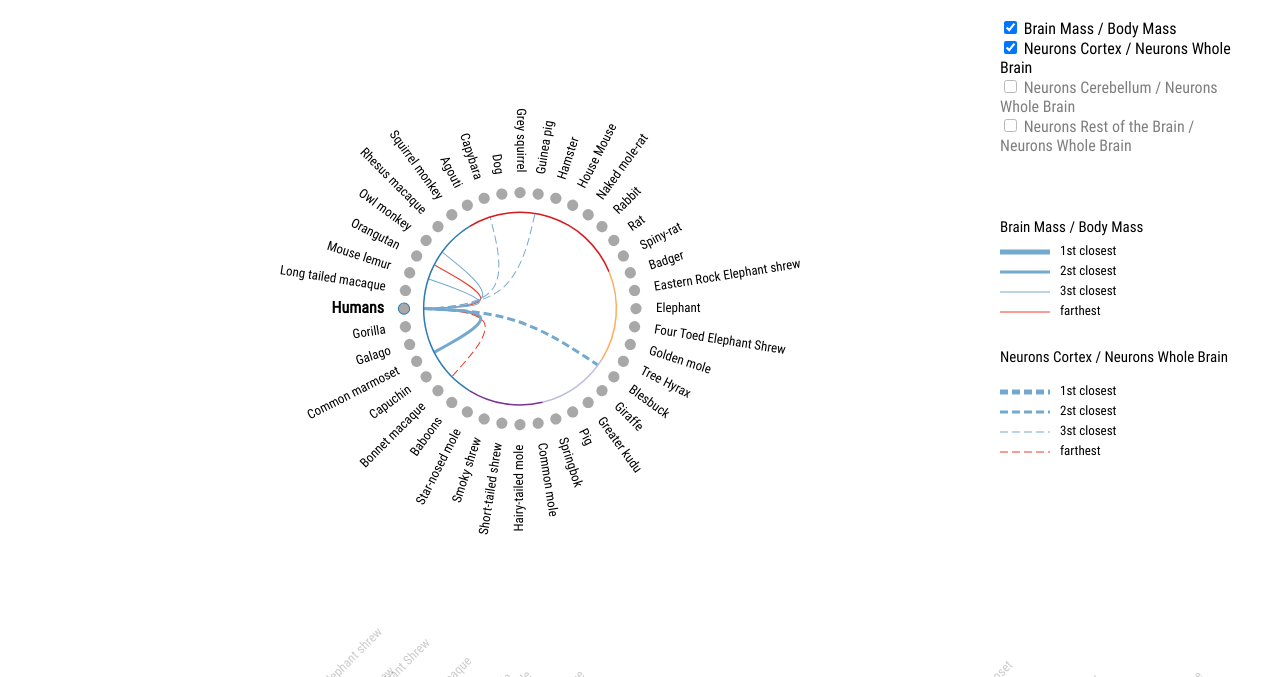
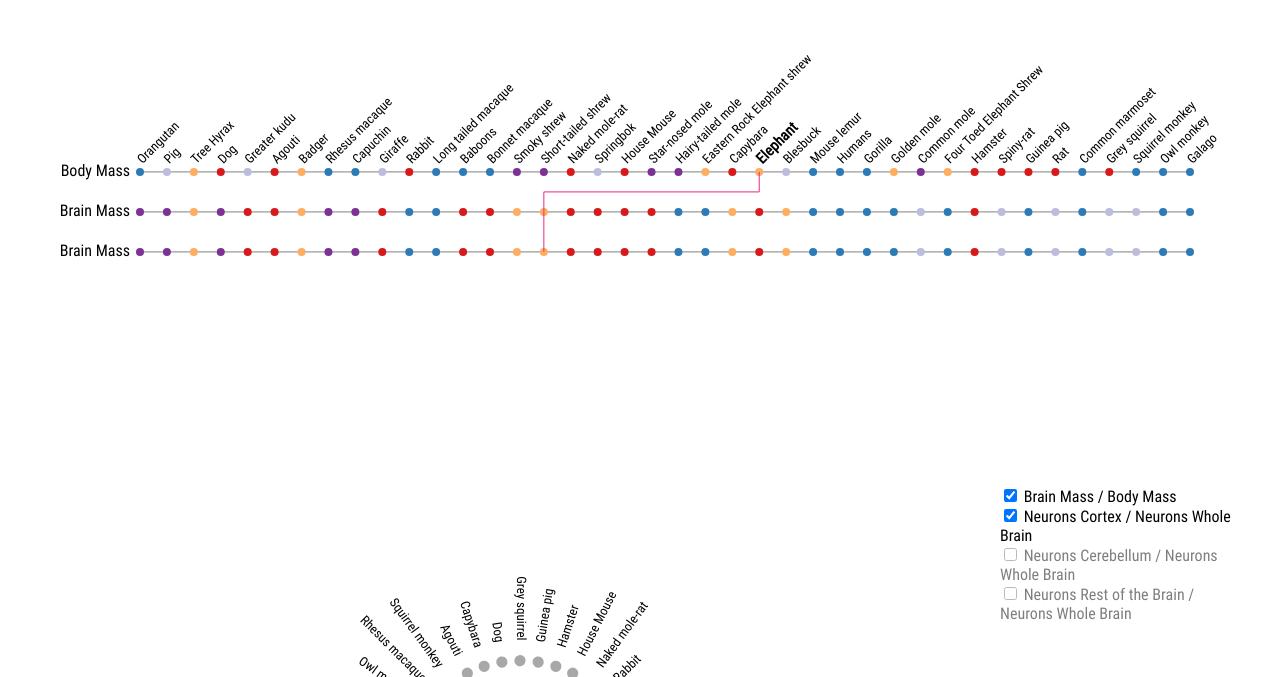
Before and after one commit to info-design-lab/neurons, a plain HTML site: page index.html in a window 1280 px wide. Shown: the part 61-738 px from the top of the page. Drawn offline with Linux system fonts and the light colour scheme.

Commit message:
implemented rank diagram

```diff
--- a/index.html
+++ b/index.html
@@ -10,6 +10,7 @@
 	<body>
 		<div class="cover">
 			<h1>Which species is similar to other species</h1>
+			<div id="rank-diagram"></div>
 			<div class="row">
 				<div class="column1">
 					<div id="chord-diagram"></div>
@@ -23,8 +24,9 @@
 					<div id="chord-legend"></div>
 				</div>
 			</div>
-			<div id="rank-diagram"></div>
+			<div id="linear-diagram"></div>
 		</div>
 		<script src="js/chord.js">  </script>
+		<script src="js/rank.js">  </script>
 	</body>
 </html>
--- a/js/chord.js
+++ b/js/chord.js
@@ -204,8 +204,8 @@ function makeChordVis(error, data){
         top: 45,
         bottom: 0
     }
-    const rank_vis_width = document.getElementById("rank-diagram").offsetWidth - rank_margin.left - rank_margin.right;
-    var rank_svg = d3.select('#rank-diagram')
+    const rank_vis_width = document.getElementById("linear-diagram").offsetWidth - rank_margin.left - rank_margin.right;
+    var rank_svg = d3.select('#linear-diagram')
                 .append('svg')
                 .attr('width', rank_vis_width + rank_margin.left + rank_margin.right)
                 .attr('height', rank_vis_height + rank_margin.top + rank_margin.bottom)
--- /dev/null
+++ b/js/rank.js
@@ -0,0 +1,177 @@
+var rank_types =[
+    ["Body Mass", null, null],
+    ["Brain Mass", null, null],
+    ["Brain Mass", null, null],
+];
+
+rank_hover_index = 0;
+
+queue()
+    .defer(d3.csv, 'data/data.csv')
+    .await(makeRankVis);
+
+function makeRankVis(error, data){
+    if(error){
+        console.log(error);
+    }
+
+    data.forEach(function(d){
+        d["Body Mass"] = parseInt(d["Body Mass"].replace(",", " "));
+        d["Brain Mass"] = parseInt(d["Brain Mass"].replace(",", " "));
+        d["Neurons Cortex"] = parseInt(d["Neurons Cortex"].replace(",", " "));
+        d["Neurons Cerebellum"] = parseInt(d["Neurons Cerebellum"].replace(",", " "));
+        d["Neurons Rest of Brain"] = parseInt(d["Neurons Rest of Brain"].replace(",", " "));
+        d["Non Neurons Cortex"] = parseInt(d["Non Neurons Cortex"].replace(",", " "));
+        d["Non Neurons Cerebellum"] = parseInt(d["Non Neurons Cerebellum"].replace(",", " "));
+        d["Non-Neurons Rest of Brain"] = parseInt(d["Non-Neurons Rest of Brain"].replace(",", " "));
+        d["Neurons Whole Brain"] = parseInt(d["Neurons Whole Brain"].replace(",", " "));
+        d["Non Neurons Whole Brain"] = parseInt(d["Non Neurons Whole Brain"].replace(",", " "));
+
+        d["Common Name"] = d["Common Name"].trim();
+        d["Order"] = d["Order"].trim();
+        d["Species"] = d["Species"].trim();
+    });
+
+    const rank_div_width = document.getElementById("rank-diagram").offsetWidth;
+    const screenScale = d3.scaleLinear().domain([0, 2560]).range([0, rank_div_width]);
+    var offset = 0;
+    data.forEach(function(d, i){
+        const len = d["Common Name"].length*font_size*0.6;
+        if(len > offset) offset = len;
+    });
+    const margin = {
+        top: offset/Math.sqrt(2),
+        bottom: 20,
+        left: 100,
+        right: 50
+    }
+    const width = rank_div_width - margin.left - margin.right;
+    const height = margin.top + 50*rank_types.length;
+    const r = height*0.6;
+
+    var parentSVG = d3.select('#rank-diagram')
+                .append('svg')
+                .attr('width', width + margin.left + margin.right)
+                .attr('height', height + margin.top + margin.bottom);
+
+    var svg = parentSVG.append('g')
+                .attr('transform', 'translate(' + margin.left + ', ' + margin.top + ')')
+
+    var organism = svg.selectAll('circle')
+        .data(data)
+        .enter()
+
+    var connecting_line_data = []; // data for line connecting the ranks
+
+    rank_types.forEach(function(d, i){
+        const vertical_offset = 5 + 40*i;
+        svg.append('line')
+            .attr('x1', 0)
+            .attr('y1', vertical_offset)
+            .attr('x2', width)
+            .attr('y2', vertical_offset)
+            .attr('stroke', 'grey')
+            .style('stroke-linecap', 'round')
+            .attr('stroke-width', 1);
+
+        svg.append('text')
+            .attr('x', -10)
+            .attr('y', vertical_offset)
+            .attr('text-anchor', 'end')
+            .attr('dominant-baseline', 'middle')
+            .attr('alignment-baseline', 'middle')
+            .text(d[0])
+
+        d[1] = d3.scaleLinear().domain([0, 39]).range([0, width]);
+        d[2] = getRankData(d[0]);
+
+        organism.append('circle')
+            .attr('cy', vertical_offset)
+            .attr('cx', (_, e) => d[1](d[2][e]))
+            .attr('fill', (_, e) => order_color[_["Order"]])
+            .attr('r', 4)
+            .on('mouseover', function(d, i){rank_hover_index = i; updateHover()});
+
+        // connecting line data
+        for(j = -1; j < 2; j++){
+            if(i == 0 && j == -1) continue;
+            if(i == rank_types.length - 1 && j == 1) continue;
+            connecting_line_data.push([
+                    d[1](d[2][rank_hover_index]),
+                    vertical_offset + j*20
+                ]);
+        }
+    });
+
+    var rank_text = organism.append('text')
+            .attr('dominant-baseline', 'middle')
+            .attr('alignment-baseline', 'middle')
+            .attr('transform', (_, e) => "translate(" + (rank_types[0][1](rank_types[0][2][e])) + ", -5) rotate(-45)")
+            .text((d) => d["Common Name"])
+            .attr('font-weight', (d, i) => (i == rank_hover_index) ? "bold" : "normal")
+            .attr('font-size', (d, i) => (i == rank_hover_index) ? "15px" : "13px")
+            .style('cursor', 'pointer')
+            .on('mouseover', function(d, i){rank_hover_index = i; updateHover()});
+
+    // Rank vis connecting line
+    var connecting_line = svg.append('path')
+        .datum(connecting_line_data)
+        .attr('d', d3.line()
+                .curve(d3.curveLinear)
+                .x(function (d) { return d[0]; })
+                .y(function (d) { return d[1]; }))
+        .attr('fill', 'none')
+        .attr('stroke', '#e7298a')
+        .attr('stroke-width', 1)
+        .attr('opacity', 1);
+
+    function updateHover(){
+        connecting_line_data = [];
+         // connecting line data
+        rank_types.forEach(function(d, i){
+            const vertical_offset = 5 + 40*i;
+            // connecting line data
+            for(j = -1; j < 2; j++){
+                if(i == 0 && j == -1) continue;
+                if(i == rank_types.length - 1 && j == 1) continue;
+                connecting_line_data.push([
+                        d[1](d[2][rank_hover_index]),
+                        vertical_offset + j*20
+                    ]);
+            }
+        });
+
+        connecting_line
+            .datum(connecting_line_data)
+            .transition()
+            .duration(100)
+            .attr('d', d3.line()
+                    .curve(d3.curveLinear)
+                    .x(function (d) { return d[0]; })
+                    .y(function (d) { return d[1]; }));
+
+        rank_text.transition().duration(100)
+            .attr('font-weight', (d, i) => (i == rank_hover_index) ? "bold" : "normal")
+            .attr('font-size', (d, i) => (i == rank_hover_index) ? "15px" : "13px")
+
+    }
+
+    function getRankData(field){
+        var dummy = [];
+        data.forEach(function(d, i){
+            dummy.push([d[field], i]);
+        });
+
+        dummy.sort(function(a, b){
+            return a[0] - b[0];
+        });
+
+        var ranks = {};
+
+        dummy.forEach(function(d, i){
+            ranks[d[1]] = i;
+        })
+
+        return ranks;
+    }
+}
```
